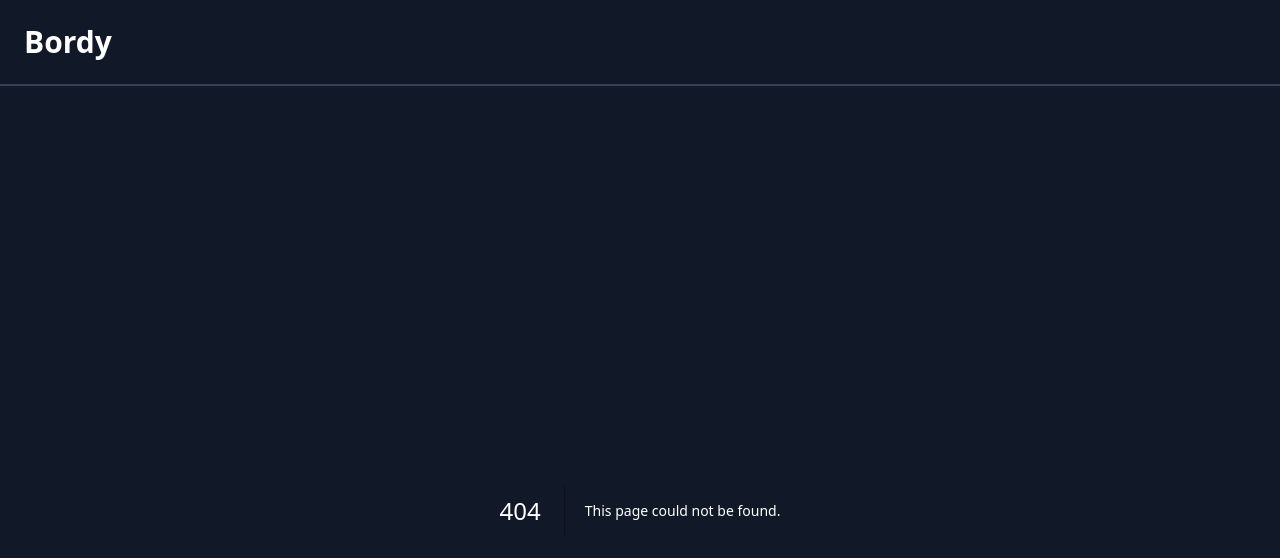
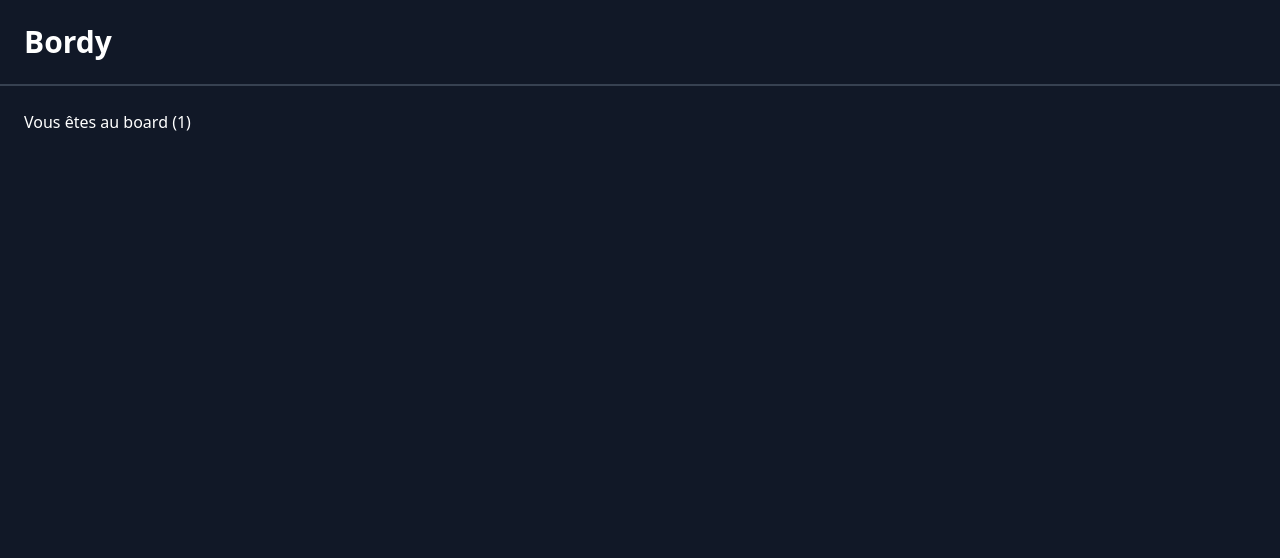
Before and after one commit to ExoskyCode/Bordy-main, a Next.js app: page /boards/1 in a window 1280 px wide. Before the commit this address had no page. Shown: the top 558 px of the page. Built offline with nearby package versions, Linux system fonts and the light colour scheme.

Commit message:
get boards params

```diff
--- /dev/null
+++ b/app/boards/[boardID]/page.tsx
@@ -0,0 +1,3 @@
+export default function page({ params }: { params: { boardID: string } }) {
+	return <h1>Vous êtes au board ({params.boardID})</h1>;
+}
```
